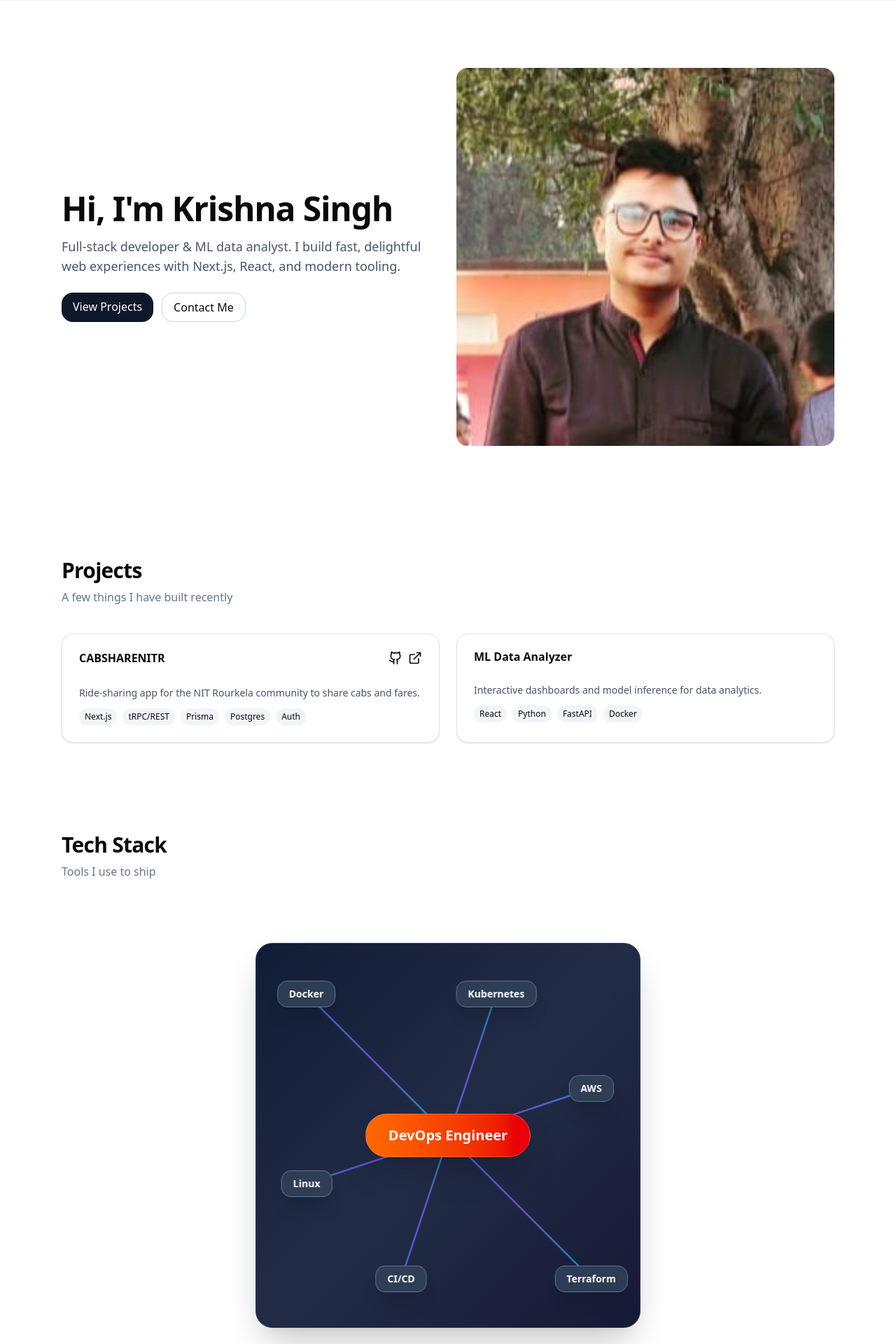
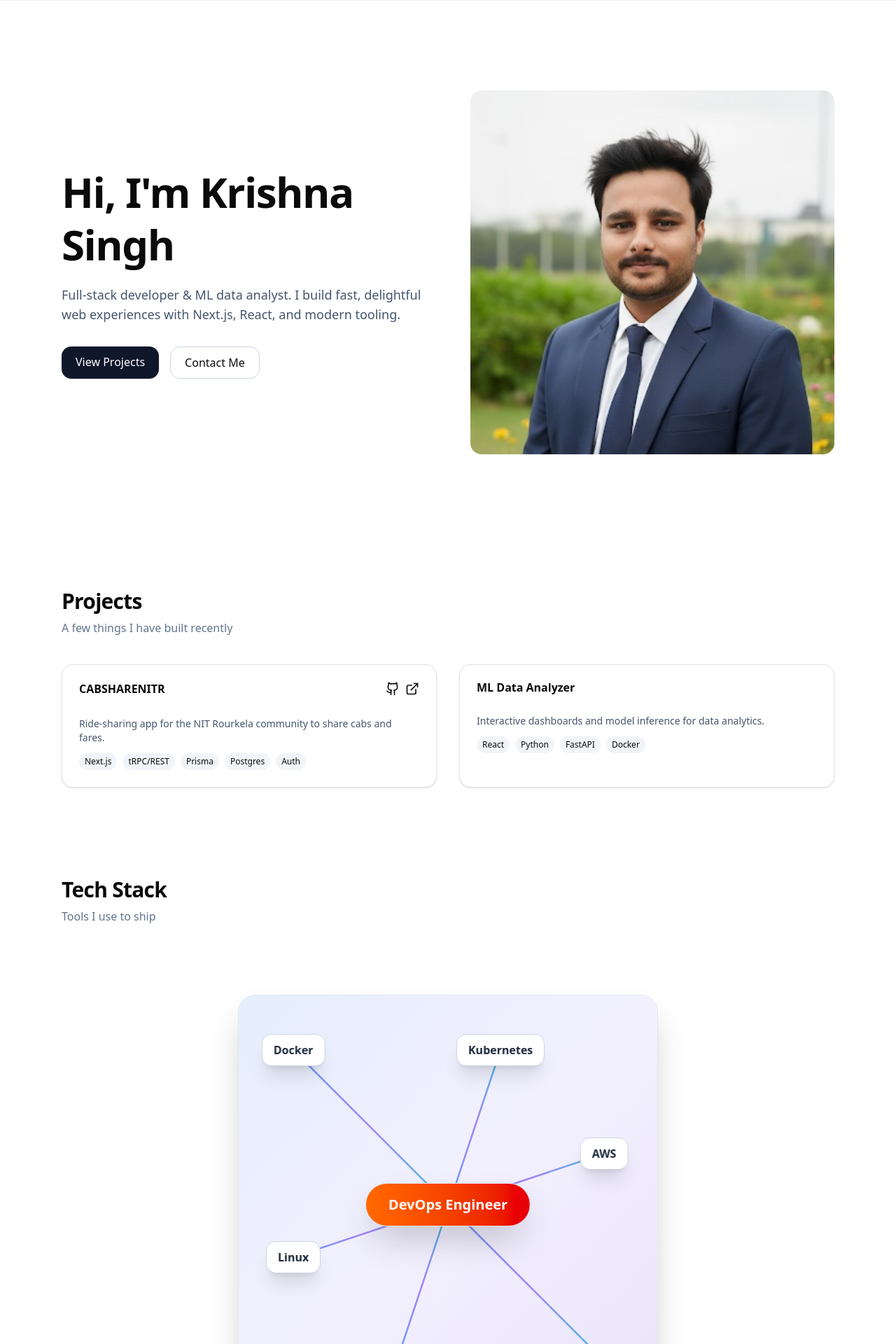
Before and after one commit to Kri01ceram/my-portfolio, a Next.js app: page / in a window 1280 px wide. Shown: the part 60-1980 px from the top of the page at 70% size. Built offline with nearby package versions, Linux system fonts and the light colour scheme.

Commit message:
Enhance card transitions and layout adjustments for improved UI experience

```diff
--- a/app/page.tsx
+++ b/app/page.tsx
@@ -133,29 +133,56 @@ export default function HomePage() {
     return () => clearInterval(id);
   }, []);
 
+  // Card transition variants: radial reveal wipe
+  const cardVariants = {
+    initial: {
+      opacity: 0,
+      x: 30,
+      scale: 0.99,
+      filter: "blur(4px)",
+      clipPath: "circle(0% at 50% 50%)",
+    },
+    animate: {
+      opacity: 1,
+      x: 0,
+      scale: 1,
+      filter: "blur(0px)",
+      clipPath: "circle(140% at 50% 50%)",
+  transition: { duration: 0.75, ease: [0.22, 0.61, 0.36, 1] },
+    },
+    exit: {
+      opacity: 0,
+      x: -30,
+      scale: 0.985,
+      filter: "blur(6px)",
+      clipPath: "circle(0% at 50% 50%)",
+  transition: { duration: 0.6, ease: [0.22, 0.61, 0.36, 1] },
+    },
+  } as const;
+
   return (
     <>
       {/* HERO */}
-      <section className="mx-auto max-w-6xl px-4 sm:px-6 py-24">
+      <section className="mx-auto max-w-6xl px-4 sm:px-6 py-24 sm:py-28 lg:py-32">
         <motion.div
           initial={{ opacity: 0, y: 16 }}
           animate={{ opacity: 1, y: 0 }}
           transition={{ duration: 0.6 }}
-          className="grid gap-6 sm:grid-cols-2 items-center"
+          className="grid items-center gap-10 lg:gap-16 sm:grid-cols-2"
         >
           <div>
-            <h1 className="text-4xl sm:text-5xl font-extrabold tracking-tight">
+            <h1 className="text-4xl sm:text-5xl md:text-6xl font-extrabold tracking-tight leading-tight">
               Hi, I&apos;m Krishna Singh
             </h1>
-            <p className="mt-4 text-lg text-slate-600 dark:text-slate-300">
+            <p className="mt-5 text-base sm:text-lg text-slate-600 dark:text-slate-300 max-w-prose">
               Full-stack developer & ML data analyst. I build fast, delightful
               web experiences with Next.js, React, and modern tooling.
             </p>
-            <div className="mt-6 flex gap-3">
-              <a href="#projects" className="rounded-2xl px-4 py-2 bg-slate-900 text-white dark:bg-white dark:text-slate-900">
+            <div className="mt-8 flex flex-wrap gap-3 sm:gap-4">
+              <a href="#projects" className="rounded-xl px-5 py-2.5 bg-slate-900 text-white dark:bg-white dark:text-slate-900 shadow-sm hover:shadow focus:outline-none focus-visible:ring-2 focus-visible:ring-blue-500/60">
                 View Projects
               </a>
-              <a href="#contact" className="rounded-2xl px-4 py-2 border border-slate-300 dark:border-slate-700">
+              <a href="#contact" className="rounded-xl px-5 py-2.5 border border-slate-300 dark:border-slate-700 hover:bg-slate-50 dark:hover:bg-slate-900/40 transition">
                 Contact Me
               </a>
             </div>
@@ -179,29 +206,29 @@ export default function HomePage() {
 
       {/* PROJECTS */}
       <Section id="projects" title="Projects" subtitle="A few things I have built recently">
-        <div className="grid gap-6 sm:grid-cols-2">
+        <div className="mt-6 md:mt-8 grid gap-6 sm:gap-8 sm:grid-cols-2">
           {projects.map((p) => <ProjectCard key={p.title} p={p} />)}
         </div>
       </Section>
 
       {/* TECH STACK - FIXED */}
   <Section id="tech" title="Tech Stack" subtitle="Tools I use to ship">
-  <div className="relative w-full h-[650px] flex items-center justify-center overflow-hidden">
+        <div className="relative w-full h-[600px] md:h-[650px] lg:h-[720px] flex items-center justify-center overflow-visible">
 
           {/* CARDS CONTAINER (measured) */}
-          <div ref={containerRef} className="relative w-[550px] h-[550px] flex items-center justify-center">
+          <div ref={containerRef} className="relative w-[520px] h-[520px] md:w-[560px] md:h-[560px] lg:w-[600px] lg:h-[600px] flex items-center justify-center">
             <AnimatePresence mode="wait">
               <motion.div
                 key={index}
-                initial={{ x: 400, opacity: 0, rotateY: 90 }}
-                animate={{ x: 0, opacity: 1, rotateY: 0 }}
-                exit={{ x: -400, opacity: 0, rotateY: -90 }}
-                transition={{ type: "spring", stiffness: 260, damping: 20, duration: 0.8 }}
-                className="absolute inset-0"
+                variants={cardVariants}
+                initial="initial"
+                animate="animate"
+                exit="exit"
+                className="absolute inset-0 will-change-[clip-path,transform,opacity,filter]"
               >
-                <div className="w-full h-full bg-gradient-to-br from-slate-900 via-slate-800 to-slate-900 dark:from-slate-800 dark:via-slate-700 dark:to-slate-800 rounded-3xl shadow-2xl relative overflow-visible border border-slate-700">
+                <div className="w-full h-full bg-gradient-to-br from-slate-50 via-white to-slate-100 dark:from-slate-800 dark:via-slate-700 dark:to-slate-800 rounded-3xl shadow-xl md:shadow-2xl relative overflow-visible border border-slate-200 dark:border-slate-700 backdrop-blur-sm">
                   {/* Background */}
-                  <div className="absolute inset-0 bg-gradient-to-br from-blue-500/5 to-purple-500/5 rounded-3xl" />
+                  <div className="absolute inset-0 bg-gradient-to-br from-blue-500/10 to-purple-500/10 dark:from-blue-500/5 dark:to-purple-500/5 rounded-3xl" />
 
                   {/* Center title (absolute true center) */}
                   <motion.div
@@ -209,7 +236,7 @@ export default function HomePage() {
                     initial={{ scale: 0.9, opacity: 0 }}
                     animate={{ scale: 1, opacity: 1 }}
                     transition={{ duration: 0.4 }}
-                    className={`absolute left-1/2 top-1/2 -translate-x-1/2 -translate-y-1/2 z-20 rounded-full px-8 py-4 text-xl font-bold shadow-2xl text-white ${cards[index].gradient} border border-white/20`}
+                    className={`absolute left-1/2 top-1/2 -translate-x-1/2 -translate-y-1/2 z-20 rounded-full px-8 py-4 text-xl font-bold shadow-2xl text-white ${cards[index].gradient} border border-slate-200 dark:border-white/20`}
                   >
                     {cards[index].title}
                   </motion.div>
@@ -237,7 +264,7 @@ export default function HomePage() {
                             key={j}
             initial={{ pathLength: 0, opacity: 0 }}
             animate={{ pathLength: 1, opacity: 0.75 }}
-                            transition={{ delay: 0.25 + j * 0.06, duration: 0.8 }}
+            transition={{ delay: 0.22 + j * 0.05, duration: 0.65 }}
                             x1={x1}
                             y1={y1}
                             x2={tx}
@@ -269,11 +296,11 @@ export default function HomePage() {
                       return (
                         <motion.div
                           key={tech}
-                          initial={{ scale: 0.8, opacity: 0 }}
+          initial={{ scale: 0.94, opacity: 0 }}
           animate={{ scale: 1, opacity: 1 }}
-                          transition={{ delay: 0.35 + j * 0.06, type: "spring", stiffness: 400, damping: 18 }}
-                          whileHover={{ scale: 1.08, y: -2, boxShadow: "0 12px 40px rgba(59,130,246,0.35)" }}
-                          className="absolute z-20 -translate-x-1/2 -translate-y-1/2 rounded-xl bg-slate-700/90 text-white text-sm font-semibold px-4 py-2 shadow-xl border border-slate-500 backdrop-blur"
+          transition={{ delay: 0.3 + j * 0.05, type: "spring", stiffness: 160, damping: 22 }}
+                          whileHover={{ scale: 1.08, y: -2, boxShadow: "0 12px 40px rgba(59,130,246,0.25)" }}
+                          className="absolute z-20 -translate-x-1/2 -translate-y-1/2 rounded-xl bg-white text-slate-800 dark:bg-slate-700/90 dark:text-white text-[0.9rem] md:text-base font-semibold px-4 py-2.5 shadow-lg md:shadow-xl border border-slate-300 dark:border-slate-500 backdrop-blur"
                           style={{ left: x, top: y }}
                         >
                           {tech}
@@ -295,12 +322,14 @@ export default function HomePage() {
 
       {/* CONTACT */}
       <Section id="contact" title="Contact" subtitle="Let's build something together">
+        <div className="space-y-3">
           <p className="text-slate-600 dark:text-slate-300">
             Email: <a className="underline" href="mailto:0.krishna1120@gmail.com">0.krishna1120@gmail.com</a>
           </p>
-        <p className="mt-2 text-slate-600 dark:text-slate-300">
-          LinkedIn: <a className="underline" href="https://www.linkedin.com/in/krishna-singh-172642323/" target="_blank">krishna-singh-172642323</a>
+          <p className="text-slate-600 dark:text-slate-300">
+            LinkedIn: <a className="underline" href="https://www.linkedin.com/in/krishna-singh-172642323/" target="_blank" rel="noreferrer noopener">krishna-singh-172642323</a>
           </p>
+        </div>
       </Section>
     </>
   );
```
Also changed, not shown: public/images/KRISHNA.jpg. Lines whose indentation alone changed are shown as unchanged.
